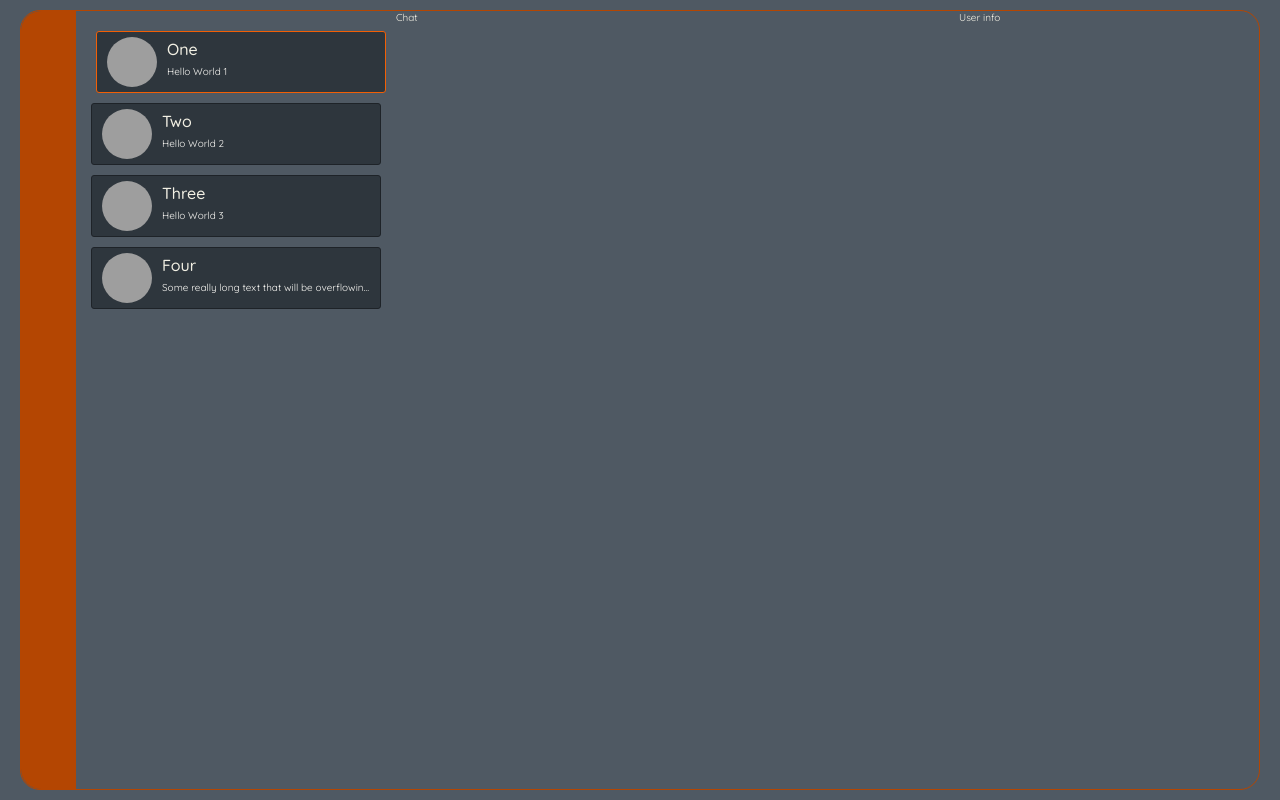
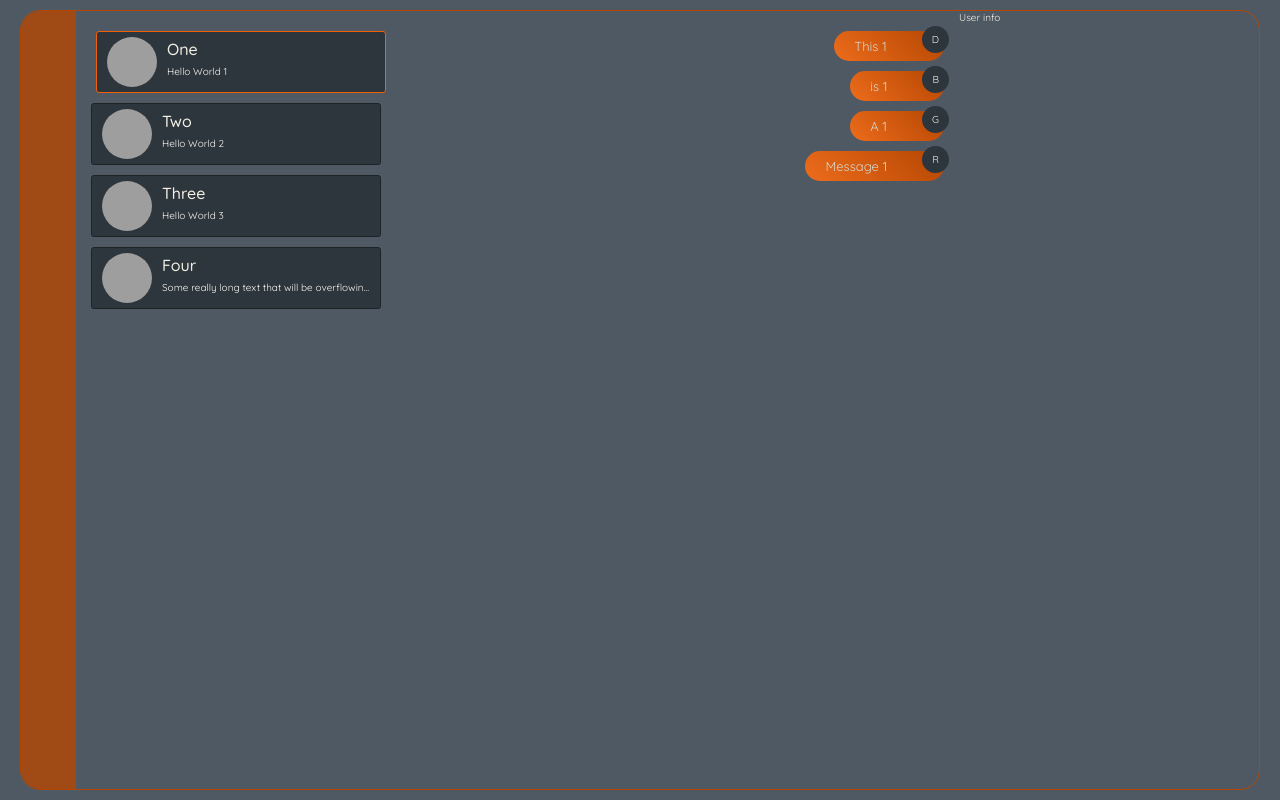
Before and after one commit to HovSyan/hchat, a React (Create React App) app: page / in a window 1280 px wide. Built offline with nearby package versions, Linux system fonts and the light colour scheme; grey boxes are pictures that could not be loaded.

Commit message:
Add Message component

```diff
--- a/src/assets/styles/components/_main.scss
+++ b/src/assets/styles/components/_main.scss
@@ -9,7 +9,8 @@
     border: 1px solid $color-accent-darker;
 
     .menu {
-        background-color: $color-accent-darker;
+        background: $color-accent-darker;
+        opacity: .8;
 
         border-top-left-radius: 2rem;
         border-bottom-left-radius: 2rem;
@@ -22,4 +23,15 @@
 
         padding: 2rem .5rem;
     }
+
+    .chat {
+        padding: 2rem .5rem;
+
+        display: grid;
+        gap: 1rem;
+        grid-template-rows: max-content;
+        grid-auto-rows: max-content;
+        align-items: baseline;
+        justify-items: baseline;
+    }
 }
--- /dev/null
+++ b/src/assets/styles/components/_message.scss
@@ -0,0 +1,25 @@
+.message {
+    justify-self: end;
+
+    background: linear-gradient(45deg, $color-accent-light, $color-accent-darker);
+    border-radius: 2.5rem;
+
+    display: flex;
+    align-items: start;
+    gap: 1rem;
+    flex-direction: row-reverse;
+
+    &__sender {
+        border-radius: 100%;
+        padding: .7rem 1rem;
+        background: $color-netrual-light;
+
+        transform: translate(.5rem, -.5rem);
+    }
+
+    &__text {
+        color: $color-primary-darker;
+        padding: .7rem 2rem;
+        font-size: 1.3rem;
+    }
+}
--- a/src/assets/styles/main.scss
+++ b/src/assets/styles/main.scss
@@ -2,4 +2,5 @@
 @import "./globals";
 
 @import "./components/main";
+@import "./components/message";
 @import "./components/room";
--- /dev/null
+++ b/src/components/Chat.tsx
@@ -0,0 +1,34 @@
+import { useEffect, useState } from "react"
+import { IRoom } from "../models/room.model"
+import { IMessage } from "../models/message.model";
+import messagesService from "../services/messages.service";
+import Message from "./Message";
+
+export type ChatProps = {
+    roomId: IRoom['id'] | undefined,
+}
+
+export default function Chat({ roomId }: ChatProps) {
+    console.log('Chat rendered')
+    const [messages, setMessages] = useState<IMessage[] | undefined>(undefined);
+
+    useEffect(() => {
+        if(!roomId) {
+            setMessages(undefined);
+            return;
+        }
+        messagesService.getMessages(roomId).then((m) => setMessages(m))
+    }, [roomId])
+
+    if(!roomId) {
+        return <h1>Loading...</h1>
+    }
+
+    if(!messages || messages.length === 0) {
+        return <h1>No messages yet!</h1>
+    }
+
+    return <>
+        { messages.map((m) => (<Message msg={m} key={m.id}/>)) }
+    </>
+}
--- a/src/components/Main.tsx
+++ b/src/components/Main.tsx
@@ -2,12 +2,12 @@ import roomService from "../services/room.service"
 import Room from "./Room";
 import { IRoom } from "../models/room.model";
 import { useFetch } from "../hooks/use-fetch.hook";
-import { useState } from "react";
-
-const getRooms = () => roomService.getRooms()
+import { useCallback, useState } from "react";
+import Chat from "./Chat";
 
 export default function Main() {
-    const [rooms, pending] = useFetch<IRoom[]>(getRooms);
+    const getRoomsFn = useCallback(() => roomService.getRooms(), [])
+    const [rooms, pending] = useFetch<IRoom[]>(getRoomsFn);
     const [selectedRoom, setSelectedRoom] = useState<IRoom['id'] | undefined>();
 
     function getSelectedRoom(): typeof selectedRoom {
@@ -26,7 +26,9 @@ export default function Main() {
                           key={room.id} />
                 ))
             }</aside>
-            <section className="chat">Chat</section>
+            <section className="chat">
+                <Chat roomId={getSelectedRoom()}/>
+            </section>
             <aside className="user-info">User info</aside>
         </main>
     )
--- /dev/null
+++ b/src/components/Message.tsx
@@ -0,0 +1,15 @@
+import { IMessage } from "../models/message.model"
+import UserProfileImage from "./UserProfileImage"
+
+export type MessageProps = {
+    msg: IMessage
+}
+
+export default function Message({ msg }: MessageProps) {
+    return <div className="message">
+        <div className="message__sender">
+            <UserProfileImage userId={msg.created_by} />
+        </div>
+        <span className="message__text">{msg.text}</span>
+    </div>
+}
--- /dev/null
+++ b/src/components/UserProfileImage.tsx
@@ -0,0 +1,22 @@
+import { useFetch } from "../hooks/use-fetch.hook";
+import { IUser } from "../models/user.model"
+import userService from "../services/user.service";
+import blanProfileImage from '../assets/images/blank-profile-picture.webp';
+import { useCallback } from "react";
+
+export type UserProfileImageProps = {
+    userId: IUser['id'];
+}
+
+export default function UserProfileImage({ userId }: UserProfileImageProps) {
+    const getUserFn = useCallback(() => userService.getUser(userId), [userId])
+    const [user] = useFetch(getUserFn);
+
+    if(user && !user.profile_img) {
+        return <span>{user.nickname.slice(0, 1)}</span>
+    }
+
+    const src = user?.profile_img ? user.profile_img : blanProfileImage;
+    const alt = user ? user.nickname : 'Profile image';
+    return <img src={src} alt={alt}/>
+}
--- /dev/null
+++ b/src/models/user.model.ts
@@ -0,0 +1,5 @@
+export type IUser = {
+    id: number,
+    nickname: string,
+    profile_img?: string;
+}
--- /dev/null
+++ b/src/services/messages.service.ts
@@ -0,0 +1,138 @@
+import { IMessage } from "../models/message.model";
+
+const MOCK_MESSAGES: Record<number, IMessage[]> = {
+    1: [
+        {
+            id: '1_1',
+            room_id: 1,
+            text: 'This 1',
+            created_by: 1,
+            created_at: new Date(),
+            updated_at: new Date()
+        },{
+            id: '1_2',
+            room_id: 1,
+            text: 'is 1',
+            created_by: 2,
+            created_at: new Date(),
+            updated_at: new Date()
+        },{
+            id: '1_3',
+            room_id: 1,
+            text: 'A 1',
+            created_by: 3,
+            created_at: new Date(),
+            updated_at: new Date()
+        },{
+            id: '1_4',
+            room_id: 1,
+            text: 'Message 1',
+            created_by: 4,
+            created_at: new Date(),
+            updated_at: new Date()
+        },
+    ],
+    2: [
+        {
+            id: '2_1',
+            room_id: 2,
+            text: 'This 2 sdkfnsdf skjdfsldnf dskhfjThis 2 sdkfnsdf skjdfsldnf dskhfjThis 2 sdkfnsdf skjdfsldnf dskhfjThis 2 sdkfnsdf skjdfsldnf dskhfjThis 2 sdkfnsdf skjdfsldnf dskhfj',
+            created_by: 1,
+            created_at: new Date(),
+            updated_at: new Date()
+        },{
+            id: '2_2',
+            room_id: 2,
+            text: 'is 2',
+            created_by: 2,
+            created_at: new Date(),
+            updated_at: new Date()
+        },{
+            id: '2_3',
+            room_id: 2,
+            text: 'A 2',
+            created_by: 3,
+            created_at: new Date(),
+            updated_at: new Date()
+        },{
+            id: '2_4',
+            room_id: 2,
+            text: 'Message 2',
+            created_by: 4,
+            created_at: new Date(),
+            updated_at: new Date()
+        },
+    ],
+    3: [
+        {
+            id: '3_1',
+            room_id: 3,
+            text: 'This 3',
+            created_at: new Date(),
+            created_by: 1,
+            updated_at: new Date()
+        },{
+            id: '3_2',
+            room_id: 3,
+            text: 'is 3',
+            created_at: new Date(),
+            created_by: 2,
+            updated_at: new Date()
+        },{
+            id: '3_3',
+            room_id: 3,
+            text: 'A 3',
+            created_at: new Date(),
+            created_by: 3,
+            updated_at: new Date()
+        },{
+            id: '3_4',
+            room_id: 3,
+            text: 'Message 3',
+            created_at: new Date(),
+            created_by: 4,
+            updated_at: new Date()
+        },
+    ],
+    4: [
+        {
+            id: '4_1',
+            room_id: 4,
+            text: 'This 4',
+            created_at: new Date(),
+            created_by: 1,
+            updated_at: new Date()
+        },{
+            id: '4_2',
+            room_id: 4,
+            text: 'is 4',
+            created_at: new Date(),
+            created_by: 2,
+            updated_at: new Date()
+        },{
+            id: '4_3',
+            room_id: 4,
+            text: 'A 4',
+            created_at: new Date(),
+            created_by: 3,
+            updated_at: new Date()
+        },{
+            id: '4_4',
+            room_id: 4,
+            text: 'Message 4',
+            created_at: new Date(),
+            created_by: 4,
+            updated_at: new Date()
+        },
+    ]
+}
+
+export class MessagesService {
+
+    getMessages = (roomId: number): Promise<IMessage[]> => {
+        return Promise.resolve(MOCK_MESSAGES[roomId]);
+    }
+}
+
+const messagesService = new MessagesService();
+export default messagesService;
--- /dev/null
+++ b/src/services/user.service.ts
@@ -0,0 +1,17 @@
+import { IUser } from "../models/user.model";
+
+const MOCK_USERS: IUser[] = [
+    { id: 1, nickname: 'Dexter' },
+    { id: 2, nickname: 'Brao' },
+    { id: 3, nickname: 'Gas' },
+    { id: 4, nickname: 'Reznov' },
+]
+
+class UserService {
+    getUser(id: IUser['id']): Promise<IUser | undefined> {
+        return Promise.resolve(MOCK_USERS.find((u) => u.id === id));
+    }
+}
+
+const userService = new UserService();
+export default userService;
```
Also changed, not shown: src/models/message.model.ts (added, +11 -0 lines), src/assets/images/blank-profile-picture.webp (added).
